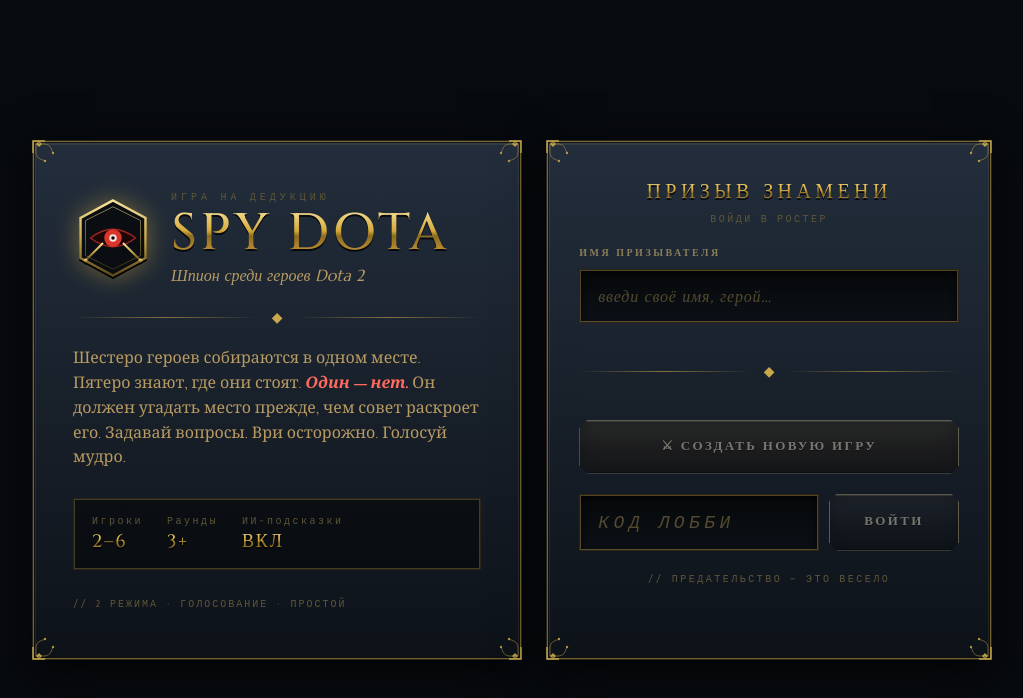
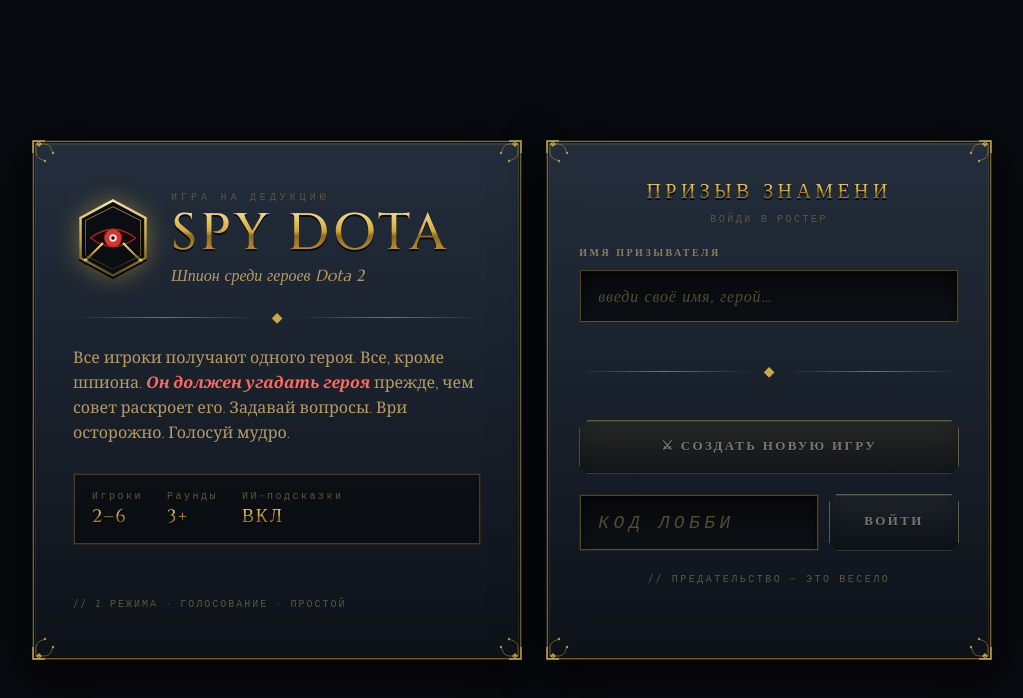
Before and after one commit to lrijht/spy-dota, a Next.js app: page / in a window 1280 px wide. Shown: the top 698 px of the page, without its empty margins (128-1151 px from the left). Built offline with nearby package versions, Linux system fonts and the light colour scheme.

Commit message:
Fix game description: spy guesses the hero, not the location

```diff
--- a/app/page.tsx
+++ b/app/page.tsx
@@ -111,8 +111,8 @@
               <div className="dota-divider"><span className="line" /><span className="glyph">◆</span><span className="line" /></div>
 
               <p style={{ color: "var(--parchment-dim)", fontSize: 16, lineHeight: 1.55, margin: 0 }}>
-                Шестеро героев собираются в одном месте. Пятеро знают, где они стоят.
-                <strong style={{ color: "#ff6b5e", fontStyle: "italic" }}> Один — нет.</strong> Он должен угадать место прежде, чем совет раскроет его. Задавай вопросы. Ври осторожно. Голосуй мудро.
+                Все игроки получают одного героя. Все, кроме шпиона.
+                <strong style={{ color: "#ff6b5e", fontStyle: "italic" }}> Он должен угадать героя</strong> прежде, чем совет раскроет его. Задавай вопросы. Ври осторожно. Голосуй мудро.
               </p>
 
               <div style={{ display: "flex", gap: 24, marginTop: 28, padding: "14px 18px", background: "rgba(0,0,0,0.45)", border: "1px solid #2a2418", boxShadow: "inset 0 0 0 1px rgba(200,168,75,0.3)" }}>
```
